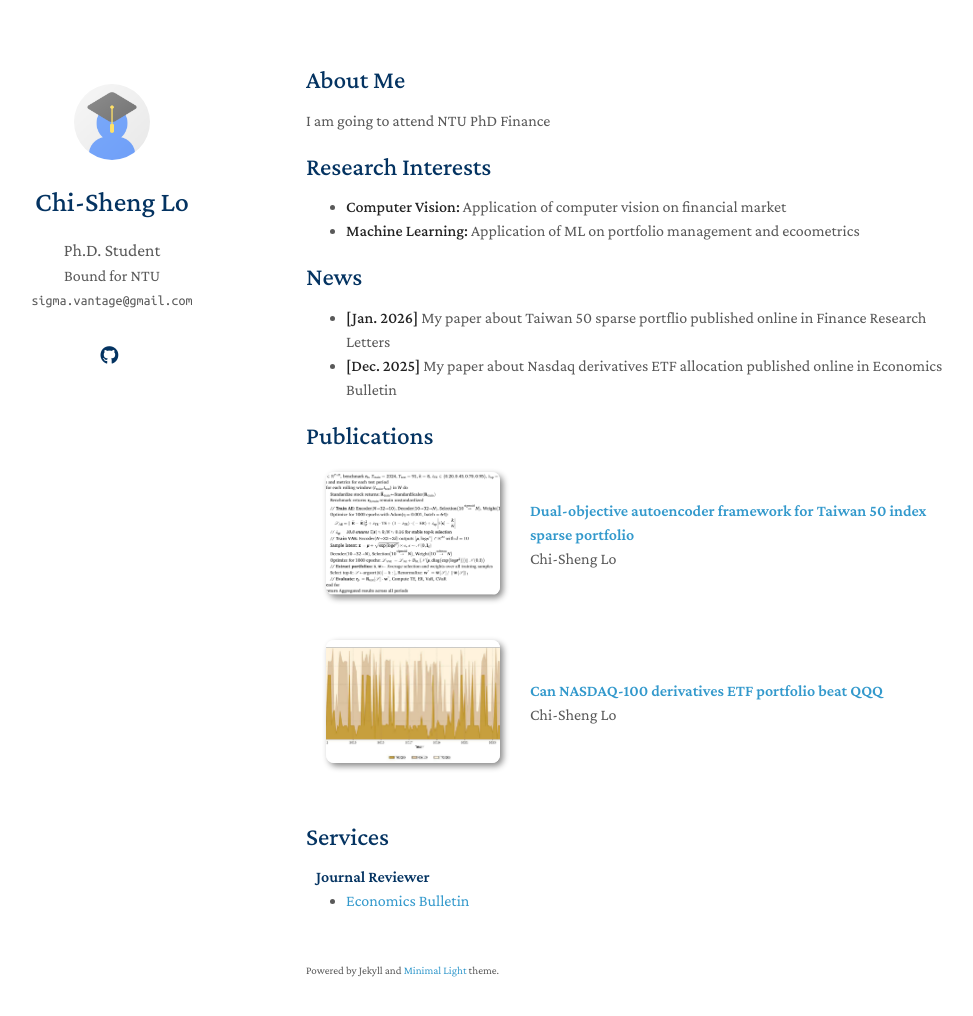
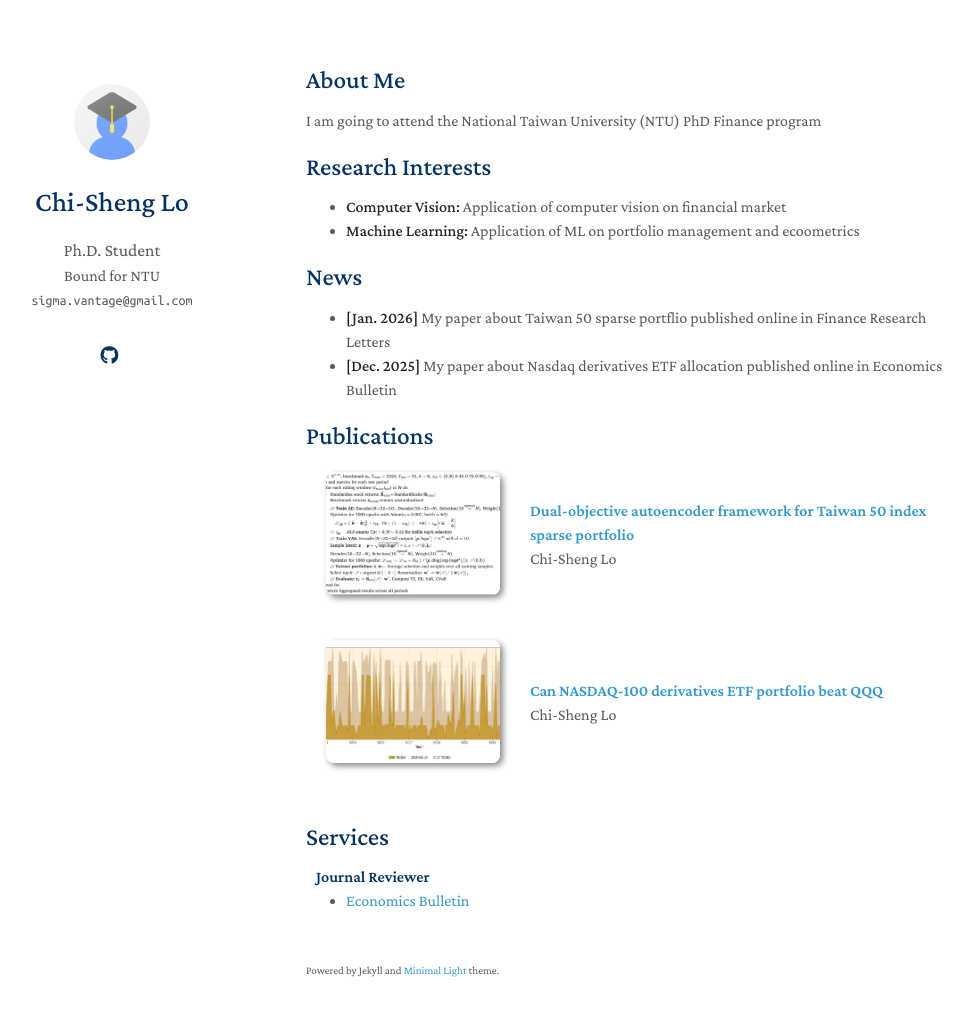
Before and after one commit to ergodic-metrika/ergodic-metrika.github.io, a Jekyll site: the page built from index.md, in a window 1280 px wide and 1051 px high. Shown: the top 1016 px of the window, without its empty margins (164-1137 px from the left). Built offline with Jekyll 4.4.1, drawn with Linux system fonts in a browser that asks for light colours; a style sheet for code colours, icons or effects is not loaded; our own code applies the rules of GitHub Pages for plain Markdown files.

Commit message:
Update index.md

```diff
--- a/index.md
+++ b/index.md
@@ -4,7 +4,7 @@ layout: homepage
 
 ## About Me
 
-I am going to attend NTU PhD Finance
+I am going to attend the National Taiwan University (NTU) PhD Finance program
 ## Research Interests
 
 - **Computer Vision:** Application of computer vision on financial market
```
